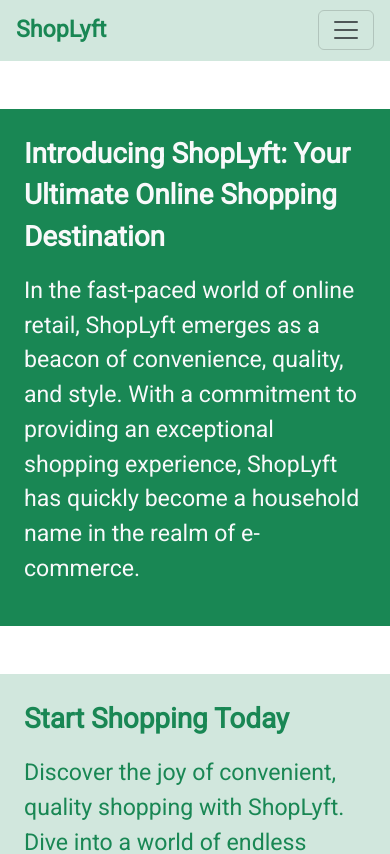
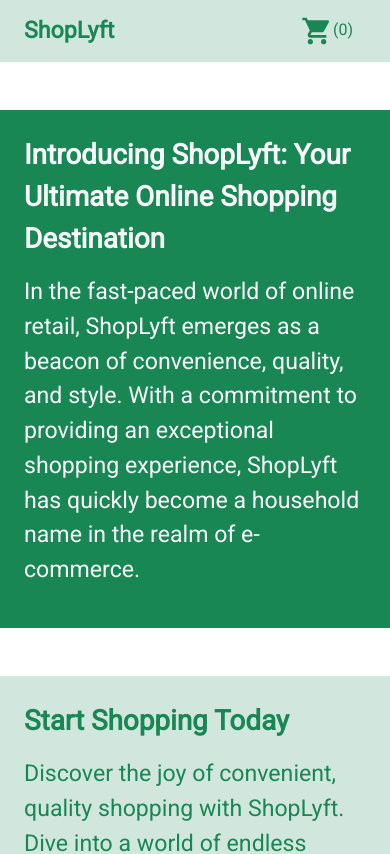
Before and after one commit to renzasdf/shopping_cart, a React (Vite) app: page / in a window 390 px wide. Shown: the top 854 px of the page. Built offline with nearby package versions, Linux system fonts and the light colour scheme; no server answers.

Commit message:
Add Toggler for Cart in MobileView

```diff
--- a/src/App.css
+++ b/src/App.css
@@ -214,3 +214,25 @@ footer > button:hover {
   background-color: white;
   color: black;
 }
+
+.custom-nav {
+  display: flex;
+  justify-content: flex-start;
+  position: sticky;
+  top: 0;
+  z-index: 100;
+}
+
+.custom-end {
+  margin-left: auto;
+}
+
+.display {
+  display: block;
+}
+
+@media screen and (max-width: 991px) {
+  .display {
+    display: none;
+  }
+}
--- a/src/components/Header.jsx
+++ b/src/components/Header.jsx
@@ -18,37 +18,73 @@ export default function Header() {
 
   return (
     <>
-      <nav className='navbar navbar-expand-lg bg-success-subtle text-success px-3'>
-        <span className='navbar-brand text-success fs-3 fw-bold'>ShopLyft</span>
+      <nav className='custom-nav | navbar navbar-expand-lg bg-success-subtle text-success px-4'>
+        <Link className='link link-success' to='/'>
+          <span className='navbar-brand text-success fs-3 fw-bold'>
+            ShopLyft
+          </span>
+        </Link>
 
+        <Link
+          className='custom-end | link link-success display fs-3'
+          to='/Cart'>
+          <ShoppingCartIcon style={{ fontSize: '2rem' }} />
+          {isInCart <= 0 ? (
+            <span>({0})</span>
+          ) : (
+            <span>({totalCartQuantity})</span>
+          )}
+        </Link>
         <button
-          className='navbar-toggler'
+          className='btn text-success bg-success-subtle d-lg-none custom-end'
           type='button'
-          data-bs-toggle='collapse'
-          data-bs-target='#navbarToggleExternalContent'
-          aria-controls='navbarToggleExternalContent'
-          aria-expanded='false'
-          aria-label='Toggle navigation'>
-          <span className='navbar-toggler-icon'></span>
+          data-bs-toggle='offcanvas'
+          data-bs-target='#offcanvasResponsive'
+          aria-controls='offcanvasResponsive'>
+          <ShoppingCartIcon style={{ fontSize: '2rem' }} />
+          {isInCart <= 0 ? (
+            <span>({0})</span>
+          ) : (
+            <span>({totalCartQuantity})</span>
+          )}
         </button>
 
         <div
-          className='collapse navbar-collapse'
-          id='navbarToggleExternalContent'>
-          <ul className='navbar-nav ml-auto fs-4'>
-            <li className='nav-item'>
-              <Link className='link link-success' to='/'>
-                Home
-              </Link>
-            </li>
-            <li className='nav-item'>
-              <Link className='link notification-badge link-success' to='/Cart'>
-                Cart
-                <ShoppingCartIcon />
-                {isInCart && <span className='badge'>{totalCartQuantity}</span>}
-              </Link>
-            </li>
-          </ul>
+          className='offcanvas-lg offcanvas-end'
+          tabIndex='-1'
+          id='offcanvasResponsive'
+          aria-labelledby='offcanvasResponsiveLabel'>
+          <div className='offcanvas-header'>
+            {addCart.length <= 0 ? (
+              <>
+                <span className='offcanvas-title text-success fw-bold'>
+                  No items in your Cart
+                </span>
+                <button
+                  type='button'
+                  className='btn-close'
+                  data-bs-dismiss='offcanvas'
+                  data-bs-target='#offcanvasResponsive'
+                  aria-label='Close'></button>
+              </>
+            ) : (
+              <>
+                <span
+                  className='offcanvas-title text-success fw-bold'
+                  id='offcanvasResponsiveLabel'>
+                  Cart Items
+                </span>
+                <button
+                  type='button'
+                  className='btn-close'
+                  data-bs-dismiss='offcanvas'
+                  data-bs-target='#offcanvasResponsive'
+                  aria-label='Close'></button>
+
+                <div className='offcanvas-body'></div>
+              </>
+            )}
+          </div>
         </div>
       </nav>
     </>
```
